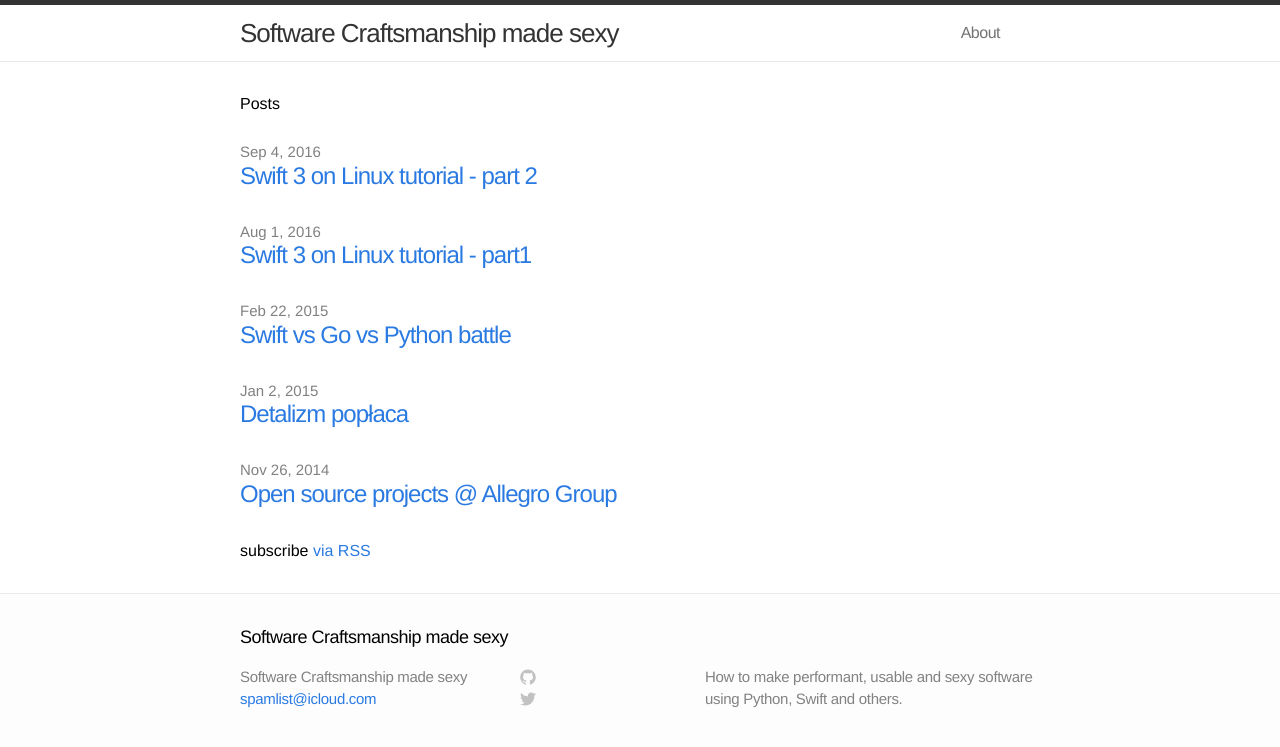
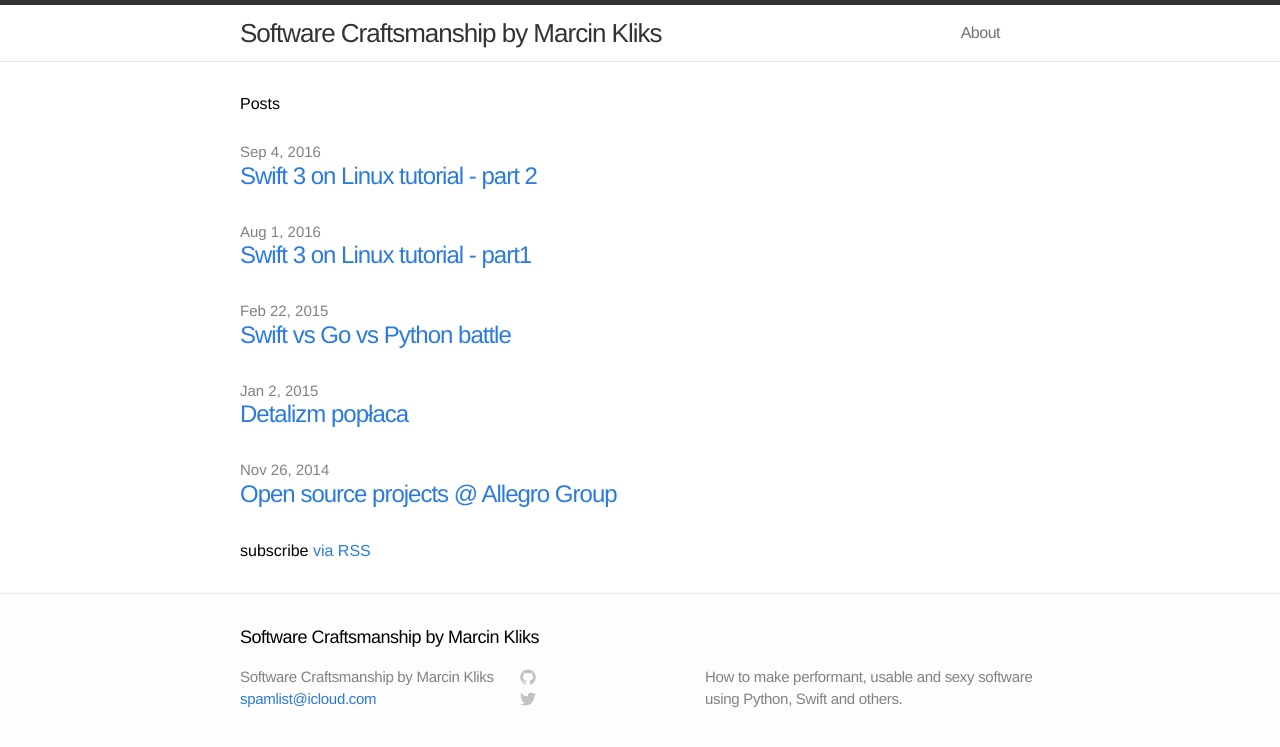
Before and after one commit to vi4m/vi4m.github.io, a Jekyll site: the page built from index.html, in a window 1280 px wide. Shown: the top 747 px of the page. Built offline with Jekyll 4.4.1, drawn with Linux system fonts in a browser that asks for light colours.

Commit message:
Here and there.

```diff
--- a/_config.yml
+++ b/_config.yml
@@ -1,9 +1,9 @@
 # Site settings
-title: Software Craftsmanship made sexy
+title: Software Craftsmanship by Marcin Kliks
 email: spamlist@icloud.com
 description: "How to make performant, usable and sexy software using Python, Swift and others."
 baseurl: "http://vi4m.github.io"
-url: "http://marcinkliks.pl"
+url: "http://www.marcinkliks.pl"
 highlighter: rouge
 is_user_page: true
 
```
